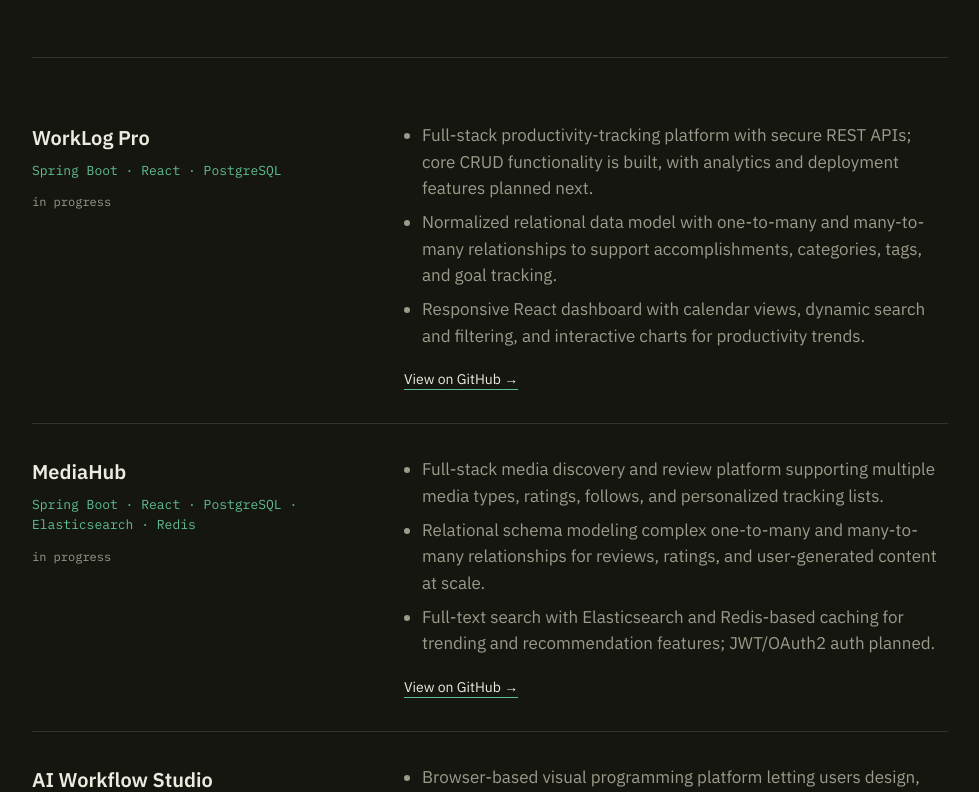
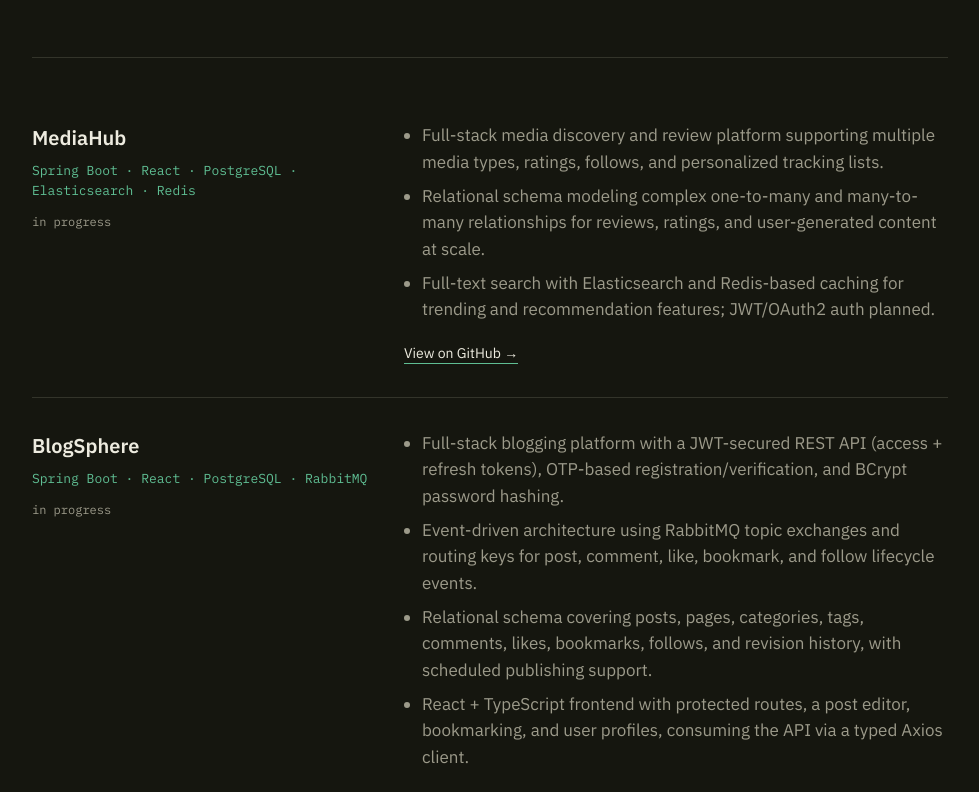
Before and after one commit to Deshmukh-Anurag-25/Portfolio, a React (Vite) app: page /projects in a window 1280 px wide. Shown: the part 360-1152 px from the top of the page, without its empty margins (150-1129 px from the left). Built offline with nearby package versions, Linux system fonts and the light colour scheme.

Commit message:
added BlogSphere project with its github link, added the github link fo image super resolution project, removed ai sutdio and worklog pro projects.

```diff
--- a/src/data/projects.js
+++ b/src/data/projects.js
@@ -1,15 +1,4 @@
 export const projects = [
-  {
-    name: 'WorkLog Pro',
-    stack: 'Spring Boot · React · PostgreSQL',
-    status: 'in progress',
-    bullets: [
-      'Full-stack productivity-tracking platform with secure REST APIs; core CRUD functionality is built, with analytics and deployment features planned next.',
-      'Normalized relational data model with one-to-many and many-to-many relationships to support accomplishments, categories, tags, and goal tracking.',
-      'Responsive React dashboard with calendar views, dynamic search and filtering, and interactive charts for productivity trends.',
-    ],
-    link: 'https://github.com/Deshmukh-Anurag-25',
-  },
   {
     name: 'MediaHub',
     stack: 'Spring Boot · React · PostgreSQL · Elasticsearch · Redis',
@@ -22,16 +11,16 @@ export const projects = [
     link: 'https://github.com/Deshmukh-Anurag-25',
   },
   {
-    name: 'AI Workflow Studio',
-    stack: 'React 18 · TypeScript · Node.js · Express · MongoDB',
-    status: 'client project — Rubiscape',
+    name: 'BlogSphere',
+    stack: 'Spring Boot · React · PostgreSQL · RabbitMQ',
+    status: 'in progress',
     bullets: [
-      "Browser-based visual programming platform letting users design, simulate, and execute AI/data pipelines through a drag-and-drop node canvas.",
-      "Asynchronous execution engine supporting 21 node types across 8 categories, using Kahn's topological sort for DAG validation and real-time, step-by-step execution.",
-      'Live HTTP requests and local LLM inference via Ollama (LLaMA3, Phi3, Mistral); cron scheduling, webhook triggers, version snapshots, and an analytics dashboard.',
-      'Zero TypeScript errors, fully passing backend test suite.',
+      'Full-stack blogging platform with a JWT-secured REST API (access + refresh tokens), OTP-based registration/verification, and BCrypt password hashing.',
+      'Event-driven architecture using RabbitMQ topic exchanges and routing keys for post, comment, like, bookmark, and follow lifecycle events.',
+      'Relational schema covering posts, pages, categories, tags, comments, likes, bookmarks, follows, and revision history, with scheduled publishing support.',
+      'React + TypeScript frontend with protected routes, a post editor, bookmarking, and user profiles, consuming the API via a typed Axios client.',
     ],
-    link: 'https://github.com/Deshmukh-Anurag-25',
+    link: 'https://github.com/Deshmukh-Anurag-25/BLOG-CRM',
   },
   {
     name: 'Super-Resolution Image Generator',
@@ -42,7 +31,7 @@ export const projects = [
       'Trained on the DIV2K dataset with PyTorch and CUDA acceleration, combining pixel-wise L1, VGG19-based perceptual loss, and adversarial loss.',
       'Flask REST API for asynchronous enhancement jobs and a React.js frontend with drag-and-drop upload, live processing status, and side-by-side PSNR/SSIM comparisons.',
     ],
-    link: 'https://github.com/Deshmukh-Anurag-25',
+    link: 'https://github.com/Deshmukh-Anurag-25/SuperResolutionImageGenerator',
   },
   {
     name: 'Weather Station',
```
